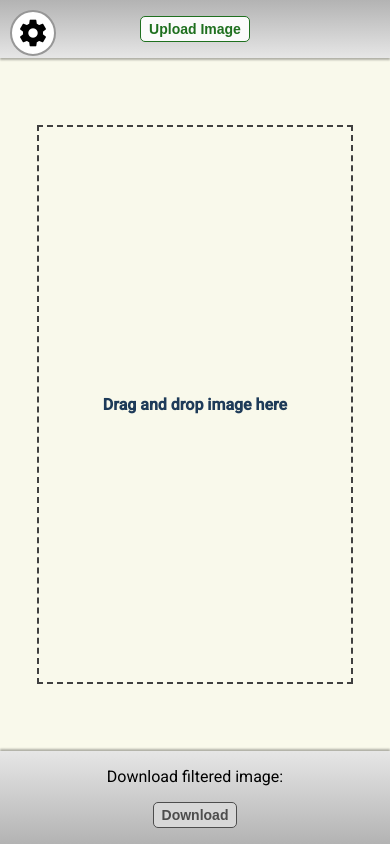
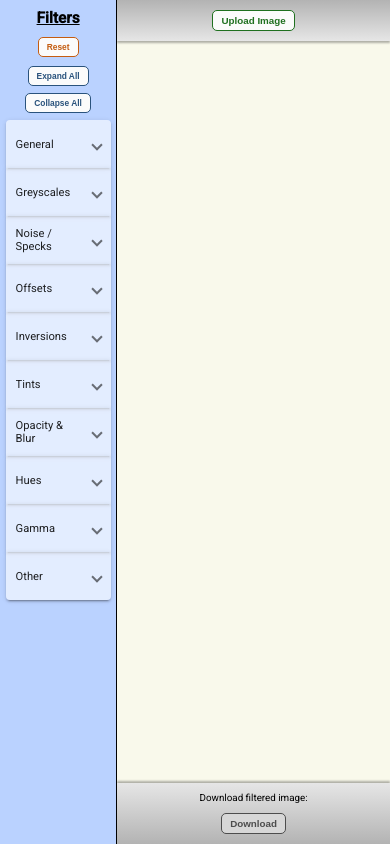
Before and after one commit to steve-dave8/Image-Filters, an Angular app: page / in a window 390 px wide. Built offline with nearby package versions, Linux system fonts and the light colour scheme.

Commit message:
Improve mobile display

```diff
--- a/src/app/app.component.css
+++ b/src/app/app.component.css
@@ -2,57 +2,3 @@ app-canvas {
     flex: 1;
     overflow: hidden;
 }
-
-/* Toggle Menu Button */
-.settings {
-    position: absolute;
-    margin: 10px;
-    cursor: pointer;
-    z-index: 3;
-    font-size: 2rem;
-    line-height: 0;
-    padding: 5px;
-    border-radius: 50%;
-    background-color: white;
-    border: 2px solid #979797;
-    display: none;
-}
-
-.gear-icon {
-    height: 32px;
-    width: 32px;
-    font-size: inherit;
-}
-
-.spin-open {
-    animation: spin-forward 1s ease-in-out;
-}
-
-.spin-close {
-    animation: spin-backward 1s ease-in-out;
-}
-
-@keyframes spin-forward {
-    from {
-        transform: rotate(0deg);
-    }
-    to {
-        transform: rotate(360deg);
-    }
-}
-
-@keyframes spin-backward {
-    from {
-        transform: rotate(0deg);
-    }
-    to {
-        transform: rotate(-360deg);
-    }
-}
-/*--------------------*/
-
-@media screen and (max-width: 1024px) {
-    .settings {
-        display: block;
-    }
-}
--- a/src/app/app.component.html
+++ b/src/app/app.component.html
@@ -1,9 +1,2 @@
-<span class="settings" (click)="toggleMenu($event)"
-  matTooltip="Open/close filters menu."
-  matTooltipPosition="right"
-  matTooltipClass="right-tooltip"
->
-  <mat-icon aria-hidden="false" aria-label="filters menu" fontIcon="settings" class="gear-icon"></mat-icon>
-</span>
-<app-filters [showFilterMenu]="showMenu"></app-filters>
+<app-filters></app-filters>
 <app-canvas></app-canvas>
--- a/src/app/app.component.ts
+++ b/src/app/app.component.ts
@@ -6,22 +6,5 @@ import { Component } from '@angular/core';
   styleUrls: ['./app.component.css']
 })
 export class AppComponent {
-  showMenu: boolean = false;
-
-  toggleMenu(event: Event): void {
-    let menuBtnClasses = (event.target as HTMLInputElement).classList;
-    if (menuBtnClasses.contains("spin-close")) {
-      menuBtnClasses.remove("spin-close");
-      menuBtnClasses.add("spin-open");
-    }
-    else if (menuBtnClasses.contains("spin-open")) {
-      menuBtnClasses.remove("spin-open");
-      menuBtnClasses.add("spin-close");
-    }
-    else {
-      menuBtnClasses.add("spin-open");
-    }
-    this.showMenu = !this.showMenu;
-  }
 
 }
--- a/src/app/canvas/download/download.component.html
+++ b/src/app/canvas/download/download.component.html
@@ -1,5 +1,5 @@
 <div>
-    <p class="text-center">Download filtered image:</p>
+    <p style="font-size: 1.4rem" class="text-center">Download filtered image:</p>
     <button type="button" class="btn-base load-btn block-center" (click)="download()" [disabled]="!originalImgName">Download</button>
     <a id="download-link" #downloadLink [download]="downloadName" [href]="filteredImgSrc"></a>
 </div>
--- a/src/app/canvas/img-display/img-display.component.css
+++ b/src/app/canvas/img-display/img-display.component.css
@@ -19,7 +19,7 @@ figure {
 }
 
 figcaption {
-    font-size: 18px;
+    font-size: 1.8rem;
     font-weight: bold;
     text-decoration: underline;
     padding-bottom: 10px;
@@ -29,3 +29,9 @@ img, canvas {
     max-height: calc(100% - 30px);
     max-width: 100%;
 }
+
+@media screen and (max-width: 769px) {
+    app-img-dropbox {
+        display: none;
+    }
+}
--- a/src/app/canvas/img-display/img-display.component.ts
+++ b/src/app/canvas/img-display/img-display.component.ts
@@ -69,6 +69,10 @@ export class ImgDisplayComponent implements OnInit, OnChanges, OnDestroy {
     window.addEventListener('resize', this.debouncedResize);
     this.screenOrientation.addEventListener("change", this.resize);
 
+    setTimeout(() => {
+      this.resize();
+    }, 0);
+
     this.filterService.filterSubject.subscribe({
       next: (filters: FiltersState) => {
         if (this.originalImgUrl) {
@@ -84,7 +88,7 @@ export class ImgDisplayComponent implements OnInit, OnChanges, OnDestroy {
       if (originalImgUrl.currentValue && originalImgUrl.currentValue !== originalImgUrl.previousValue) {
         const baseCanvas = this.canvas.nativeElement;
         const baseImage = this.originalImg.nativeElement;
-        [baseCanvas.width, baseCanvas.height] = [baseImage.width * 2.5, baseImage.height * 2.5]; // multiply to improve resolution
+        [baseCanvas.width, baseCanvas.height] = [Math.floor(baseImage.naturalWidth), Math.floor(baseImage.naturalHeight)];
         this.paintCanvas(baseImage, baseCanvas, this.filterService.filters);
       }
     }, 100);
--- a/src/app/canvas/img-display/img-dropbox/img-dropbox.component.css
+++ b/src/app/canvas/img-display/img-dropbox/img-dropbox.component.css
@@ -10,6 +10,8 @@
     color: #1e3b59;
     font-weight: bold;
     padding: 10px;
+    font-size: 1.6rem;
+    text-align: center;
 }
 
 #img-dropbox.no-drop {
--- a/src/app/canvas/upload/upload.component.css
+++ b/src/app/canvas/upload/upload.component.css
@@ -1,9 +1,3 @@
-.upload-wrapper {
-    display: flex;
-    margin: 1rem;
-    justify-content: center;
+button {
+    margin: 1.4rem;
 }
-
-button {
-    margin: 1rem;
-}
--- a/src/app/filters/filters.component.css
+++ b/src/app/filters/filters.component.css
@@ -1,6 +1,6 @@
 aside {
     height: calc(100vh - 1rem);
-    width: 14rem;
+    width: 22rem;
     padding: 0.5rem 0.8rem;
     background-color: #bad2ff;
     border-right: 1px solid black;
@@ -11,20 +11,14 @@ p#filter-title {
     text-align: center;
     text-decoration: underline;
     font-weight: bold;
-    font-size: 1.4rem;
+    font-size: 2.2rem;
     margin-bottom: 10px;
-    margin-top: 0;
-}
-
-.reveal {
-    visibility: visible;
-    opacity: 1;
-    transition: all 1s ease-in-out;
+    margin-top: 5px;
 }
 
 .acc-btn-container {
     display: flex;
-    gap: 10px;
+    gap: 1rem;
     margin: 1rem auto;
     justify-content: center;
 }
@@ -38,7 +32,8 @@ p#filter-title {
 }
 
 mat-expansion-panel-header {
-    font-size: 1rem;
+    font-size: 1.6rem;
+    gap: 10px;
 }
 
 .acc-content {
@@ -47,7 +42,8 @@ mat-expansion-panel-header {
     margin-top: -2px;
     display: flex;
     flex-direction: column;
-    gap: 10px;
+    gap: 1rem;
+    font-size: 1.4rem;
 }
 
 .acc-content > label {
@@ -57,8 +53,17 @@ mat-expansion-panel-header {
 }
 
 input[type="checkbox"] {
-    width: 18px;
-    height: 18px;
+    width: 1.8rem;
+    height: 1.8rem;
+    margin-left: 10px;
+}
+
+input[type="range"] {
+    max-width: 95%;
+}
+
+input[type="color"] {
+   display: block;
 }
 
 .flex-checkbox {
@@ -78,7 +83,7 @@ input[type="checkbox"] {
 
 .filter-box input[type="range"] {
     padding: 0 5px;
-    width: calc(100% - 15px);
+    max-width: 90%;
 }
 
 .info-icon {
@@ -90,12 +95,29 @@ input[type="checkbox"] {
     color: #4d34fe;
 }
 
-@media screen and (max-width: 1024px) {
+@media screen and (max-width: 600px) {
     aside {
-        position: absolute;
-        z-index: 2;
-        visibility: hidden;
-        opacity: 0;
-        transition: all 1s ease-in-out;
+        width: 15rem;
+    }
+
+    aside button {
+        font-size: 1.2rem;
+    }
+
+    .acc-btn-container {
+        flex-direction: column;
+        align-items: center;
+    }
+
+    mat-expansion-panel-header {
+        padding: 0 10px;
+    }
+
+    .filter-box input[type="range"] {
+        max-width: 80%;
+    }
+
+    .info-icon {
+        font-size: 20px;
     }
 }
--- a/src/app/filters/filters.component.html
+++ b/src/app/filters/filters.component.html
@@ -1,4 +1,4 @@
-<aside [class.reveal]="showFilterMenu">
+<aside>
     <p id="filter-title">Filters</p>
     <button type="button" class="btn-base reset-btn block-center"
         matTooltip="Reset all filters." matTooltipPosition="right" matTooltipClass="right-tooltip"
@@ -381,7 +381,7 @@
                             <input type="checkbox" [checked]="filterService.filters.threshold" (change)="filterService.updateFilter($event, 'threshold')" />
                         </label>
                     </div>
-                    <div>
+                    <div style="margin-bottom: 0">
                         <label for="thresholdVal">Value: {{filterService.filters.thresholdVal}}</label>
                         <input type="range" min="0" max="255" step="5" name="thresholdVal"
                             [value]="filterService.filters.thresholdVal" (input)="filterService.updateFilter($event, 'thresholdVal')"
@@ -395,7 +395,7 @@
                             <input type="checkbox" [checked]="filterService.filters.pixelate" (change)="filterService.updateFilter($event, 'pixelate')" />
                         </label>
                     </div>
-                    <div>
+                    <div style="margin-bottom: 0">
                         <label for="pixelateVal">Block Size: {{filterService.filters.pixelateVal}}px<sup>2</sup></label>
                         <input type="range" min="4" max="40" step="2" name="pixelateVal"
                             [value]="filterService.filters.pixelateVal" (input)="filterService.updateFilter($event, 'pixelateVal')"
--- a/src/app/filters/filters.component.ts
+++ b/src/app/filters/filters.component.ts
@@ -1,4 +1,4 @@
-import { Component, OnInit, Input, ViewChild } from '@angular/core';
+import { Component, ViewChild } from '@angular/core';
 import { MatAccordion } from '@angular/material/expansion';
 import { FilterService } from '../filter.service';
 
@@ -7,14 +7,8 @@ import { FilterService } from '../filter.service';
   templateUrl: './filters.component.html',
   styleUrls: ['./filters.component.css']
 })
-export class FiltersComponent implements OnInit {
-  @Input() showFilterMenu: boolean = false;
-
+export class FiltersComponent {
   @ViewChild(MatAccordion) accordion: MatAccordion = {} as MatAccordion;
 
   constructor(public filterService: FilterService) { }
-
-  ngOnInit(): void {
-  }
-
 }
--- a/src/styles.css
+++ b/src/styles.css
@@ -2,6 +2,10 @@
 :root {
     --tooltip-arrow-width: 10px;
     --tooltip-bkg-color: rgba(38, 38, 38, 0.75);
+}
+
+html {
+    font-size: 10px;
 }
 
 html, body { height: 100%; }
@@ -17,7 +21,7 @@ app-root {
 
 .block-center {
     display: block;
-    margin: 1rem auto;
+    margin: 1.4rem auto;
 }
 
 .flex-center {
@@ -27,7 +31,7 @@ app-root {
 }
 
 .btn-base {
-    font-size: 14px;
+    font-size: 1.4rem;
     padding: 4px 8px;
     cursor: pointer;
     background-color: #b3b3b3;
@@ -64,7 +68,7 @@ app-root {
     overflow: visible !important;
     margin: 0 0 0 calc(var(--tooltip-arrow-width) + 5px) !important;
     background-color: var(--tooltip-bkg-color);
-    font-size: 14px;
+    font-size: 1.4rem;
     text-align: center;
 }
 
@@ -79,3 +83,13 @@ app-root {
     top: calc(50% - var(--tooltip-arrow-width));
     left: calc(-1 * var(--tooltip-arrow-width));
 }
+
+@media screen and (max-width: 600px) {
+    html {
+        font-size: 7px;
+    }
+
+    div.mat-expansion-panel-body {
+        padding: 0 10px 16px;
+    }
+}
```
